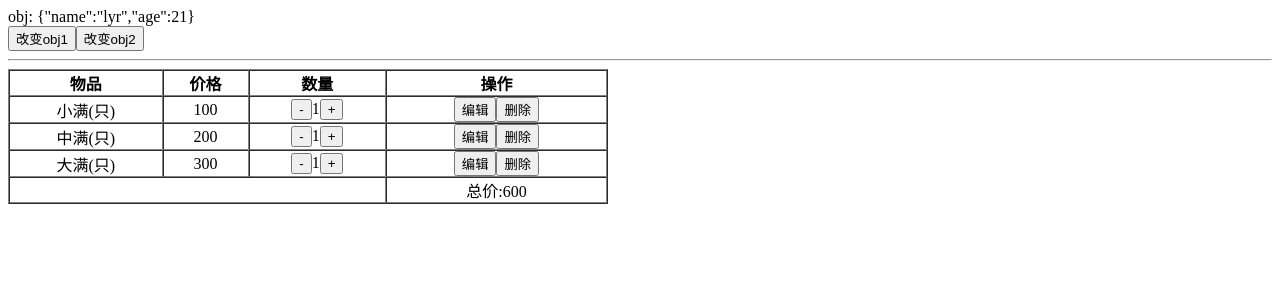
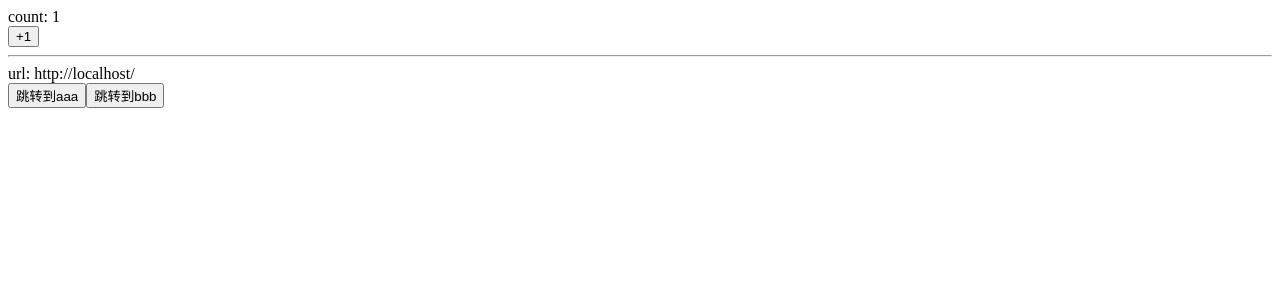
Before and after one commit to linyerun/react-learning, a React (Vite) app in the folder react-demo02-hooks/: page / in a window 1280 px wide. Shown: the top 300 px of the page. Built offline with nearby package versions, Linux system fonts and the light colour scheme.

Commit message:
hooks: useSyncExternalStore自定义hooks教程

```diff
--- /dev/null
+++ b/react-demo02-hooks/src/AppMyHooks.tsx
@@ -0,0 +1,17 @@
+import { useStorage } from "@/hooks/useStorage.ts";
+import { useHistory } from "@/hooks/useHistory.ts";
+
+export const AppMyHooks = () => {
+  const [cnt, setCnt] = useStorage("myCnt", 1);
+  const [url, push, replace] = useHistory();
+  return (
+    <>
+      <div>count: {cnt}</div>
+      <button onClick={() => setCnt(cnt + 1)}>+1</button>
+      <hr />
+      <div>url: {url}</div>
+      <button onClick={() => push("/aaa")}>跳转到aaa</button>
+      <button onClick={() => replace("/bbb")}>跳转到bbb</button>
+    </>
+  );
+};
--- /dev/null
+++ b/react-demo02-hooks/src/hooks/useHistory.ts
@@ -0,0 +1,25 @@
+import { useSyncExternalStore } from "react";
+
+export const useHistory = () => {
+  const subscribe = (callback: () => void) => {
+    window.addEventListener("popstate", callback);
+    return () => {
+      window.removeEventListener("popstate", callback);
+    };
+  };
+  const getSnapshot = () => {
+    return window.location.href;
+  };
+  const push = (path: string) => {
+    // window.history.pushState() 是 HTML5 History API 的核心方法，
+    // 用于在不刷新页面的情况下修改浏览器地址栏 URL 并添加一条历史记录。
+    window.history.pushState(null, "", path);
+    window.dispatchEvent(new PopStateEvent("popstate"));
+  };
+  const replace = (path: string) => {
+    window.history.replaceState(null, "", path);
+    window.dispatchEvent(new PopStateEvent("popstate"));
+  };
+  const retVal = useSyncExternalStore(subscribe, getSnapshot);
+  return [retVal, push, replace] as const;
+};
--- /dev/null
+++ b/react-demo02-hooks/src/hooks/useStorage.ts
@@ -0,0 +1,32 @@
+import { useSyncExternalStore } from "react";
+
+export const useStorage = <V>(key: string, defaultValue: V) => {
+  const subscribe = (callback: () => void) => {
+    // 订阅storage, 触发订阅之后就会调用callback,这样react内部感知到之后就会调用getSnapshot获取数据，与之前的数据比较不等后重新渲染组件
+    // 下面这个事件会在我们手动操作浏览器改localStorage时触发
+    window.addEventListener("storage", (e) => {
+      console.log("storage event 触发了", e);
+      callback();
+    });
+    // 取消订阅
+    return () => {
+      window.removeEventListener("storage", callback);
+    };
+  };
+  const getSnapshot = () => {
+    const data = localStorage.getItem(key);
+    if (!data) {
+      return defaultValue;
+    }
+    return JSON.parse(data) as V;
+  };
+  const retVal = useSyncExternalStore<V>(subscribe, getSnapshot);
+
+  // 暴露方法运行用户设置值, 然后手动触发事件通知react更新组件数据
+  const setValue = (val: V) => {
+    localStorage.setItem(key, JSON.stringify(val));
+    window.dispatchEvent(new StorageEvent("storage"));
+  };
+
+  return [retVal, setValue] as const;
+};
--- a/react-demo02-hooks/src/main.tsx
+++ b/react-demo02-hooks/src/main.tsx
@@ -3,12 +3,14 @@ import { createRoot } from "react-dom/client";
 import "./index.css";
 // import AppUseState from "./AppUseState.tsx";
 // import AppUseReducer from "@/AppUseReducer.tsx";
-import AppImmer from "@/AppImmer.tsx";
+// import AppImmer from "@/AppImmer.tsx";
+import { AppMyHooks } from "@/AppMyHooks.tsx";
 
 createRoot(document.getElementById("root")!).render(
   <StrictMode>
     {/*<AppUseState />*/}
     {/*<AppUseReducer />*/}
-    <AppImmer />
+    {/*<AppImmer />*/}
+    <AppMyHooks />
   </StrictMode>,
 );
```
